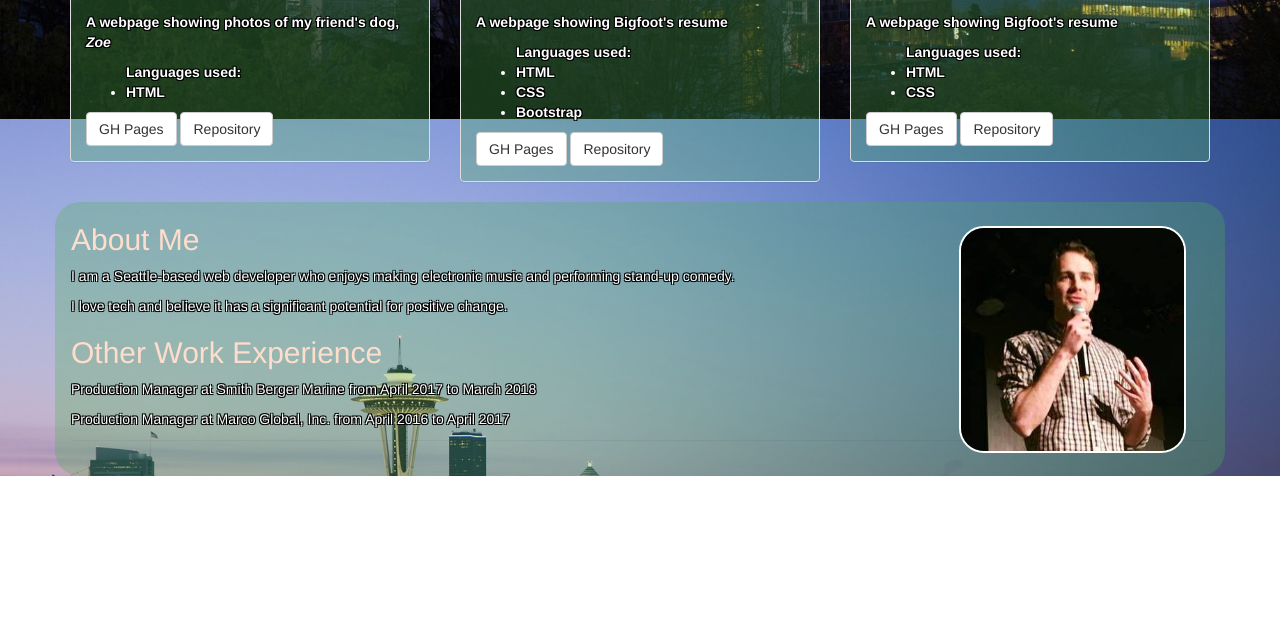
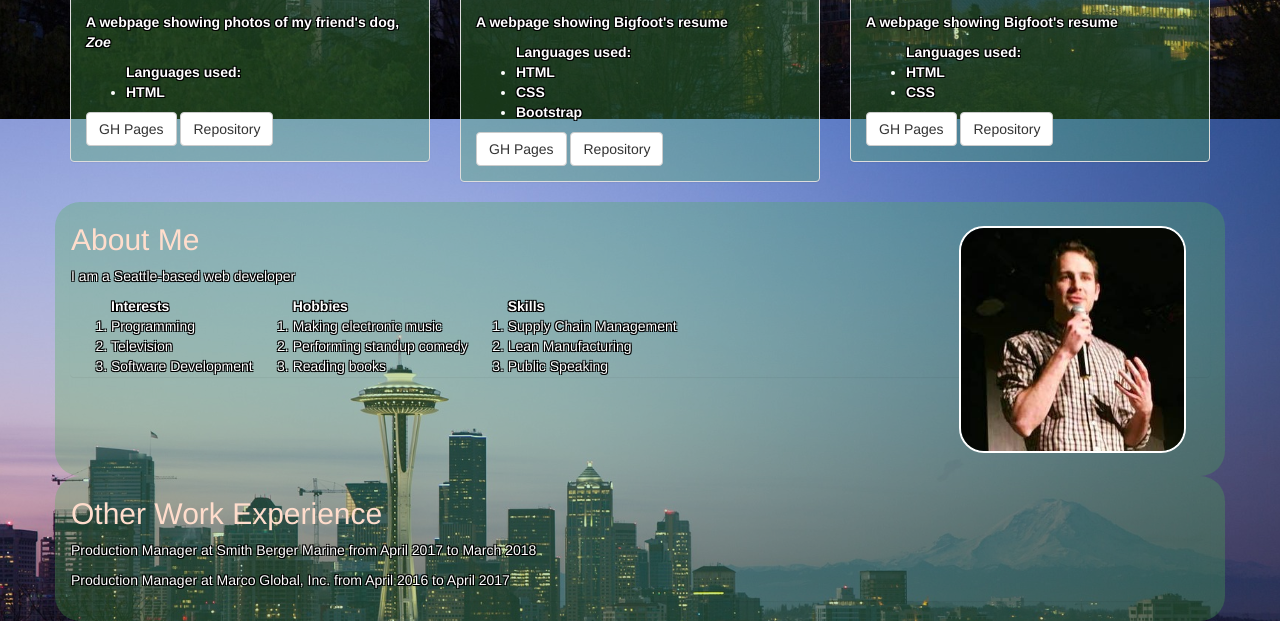
Before and after one commit to Anoble25/portfolio, a plain HTML site: page index.html in a window 1280 px wide. Shown: the part 681-1302 px from the top of the page. Before the commit the page ends 1157 px from the top, so only its background shows below. Drawn offline with Linux system fonts and the light colour scheme.

Commit message:
added lists to bottom container and changed formatting

```diff
--- a/css/styles.css
+++ b/css/styles.css
@@ -47,6 +47,11 @@ p{
 }
 
 ul{
+  color:white;
+  text-shadow:-1px -1px 0 #000,1px -1px 0 #000,-1px 1px 0 #000,1px 1px 0 #000;
+}
+
+ol{
   color:white;
   text-shadow:-1px -1px 0 #000,1px -1px 0 #000,-1px 1px 0 #000,1px 1px 0 #000;
 }
@@ -110,12 +115,30 @@ h3{
 }
 
 #bottom-container{
+  float:none;
   background: rgba(76, 175, 80, 0.3);
 }
 
 #about-me-panel{
   background-color:transparent;
 }
+.about-me-lists{
+  float:left;
+}
+#other-work{
+  float:none;
+}
+
+#work-panel{
+  background-color:transparent;
+}
+
+#work-container{
+  float:none;
+  background: rgba(76, 175, 80, 0.3);
+  color:rgb(255, 221, 204);
+}
+
 .container{
   border-radius: 25px;
 }
--- a/index.html
+++ b/index.html
@@ -132,16 +132,43 @@
       <div id="about-me-panel" class="panel">
         <img id="alex-photo" src="img/alex.jpg" alt="a photo of Alex Noble">
         <h2>About Me</h2>
+        <p>I am a Seattle-based web developer</p>
+        <div class="about-me-lists">
+          <ol><strong>Interests</strong>
+            <li>Programming</li>
+            <li>Television</li>
+            <li>Software Development</li>
+          </ol>
+        </div>
+        <div class="about-me-lists">
+          <ol><strong>Hobbies</strong>
+            <li>Making electronic music</li>
+            <li>Performing standup comedy</li>
+            <li>Reading books</li>
+          </ol>
+        </div>
+        <div class="about-me-lists">
+          <ol><strong>Skills</strong>
+            <li>Supply Chain Management</li>
+            <li>Lean Manufacturing </li>
+            <li>Public Speaking</li>
+          </ol>
+        </div>
+      </br>
+      </br>
+      </br>
+      </br>
+      </div>
+    </div>
 
-        <p>I am a Seattle-based web developer who enjoys making electronic music and
-           performing stand-up comedy.</p>
-        <p>I love tech and believe it has a significant potential for positive change.</p>
-
-        <!--Work Experience Section-->
-        <h2>Other Work Experience</h2>
+    <!--Work Experience Section-->
+    <div id="work-container" class="container">
+      <div id="work-panel" class="panel">
+        <span id="other-work"><h2>Other Work Experience</h2></span>
         <p>Production Manager at Smith Berger Marine from April 2017 to March 2018 </p>
         <p>Production Manager at Marco Global, Inc. from April 2016 to April 2017 </p>
-    </div><!--close cointainer-->
+      </div>
+    </div>
 
 
 
```
